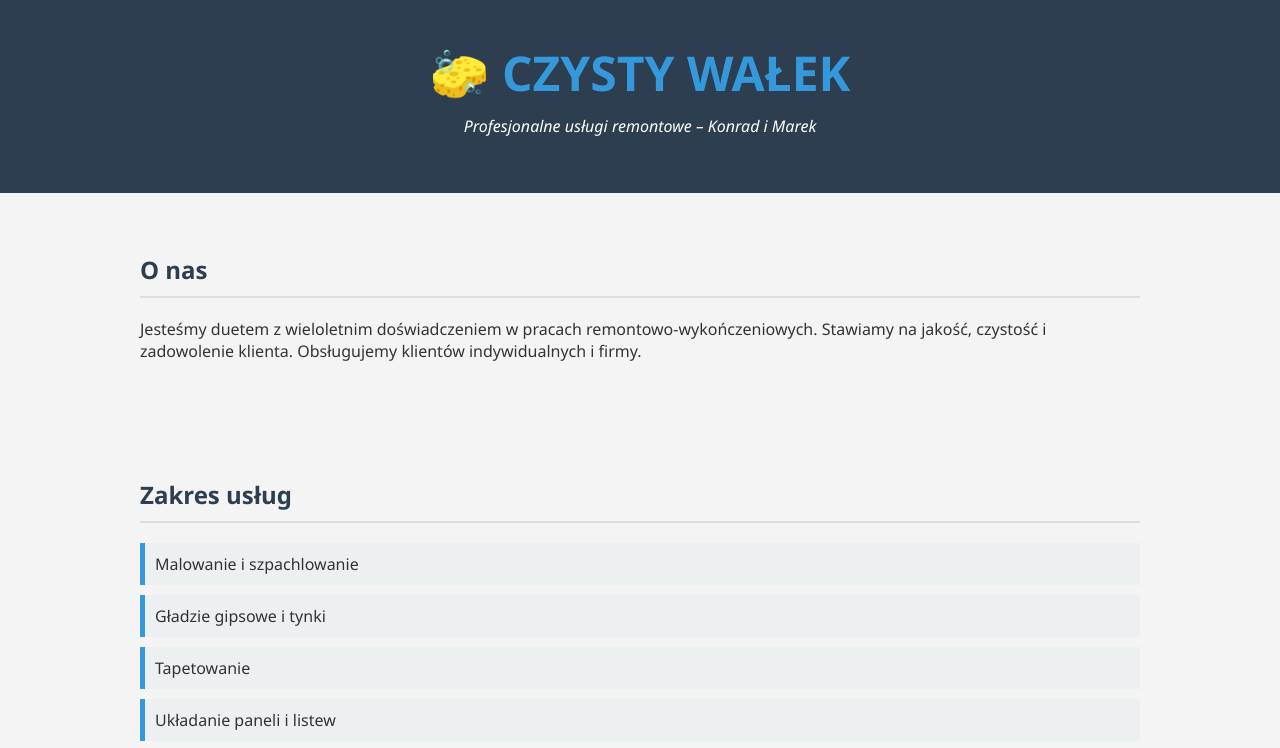
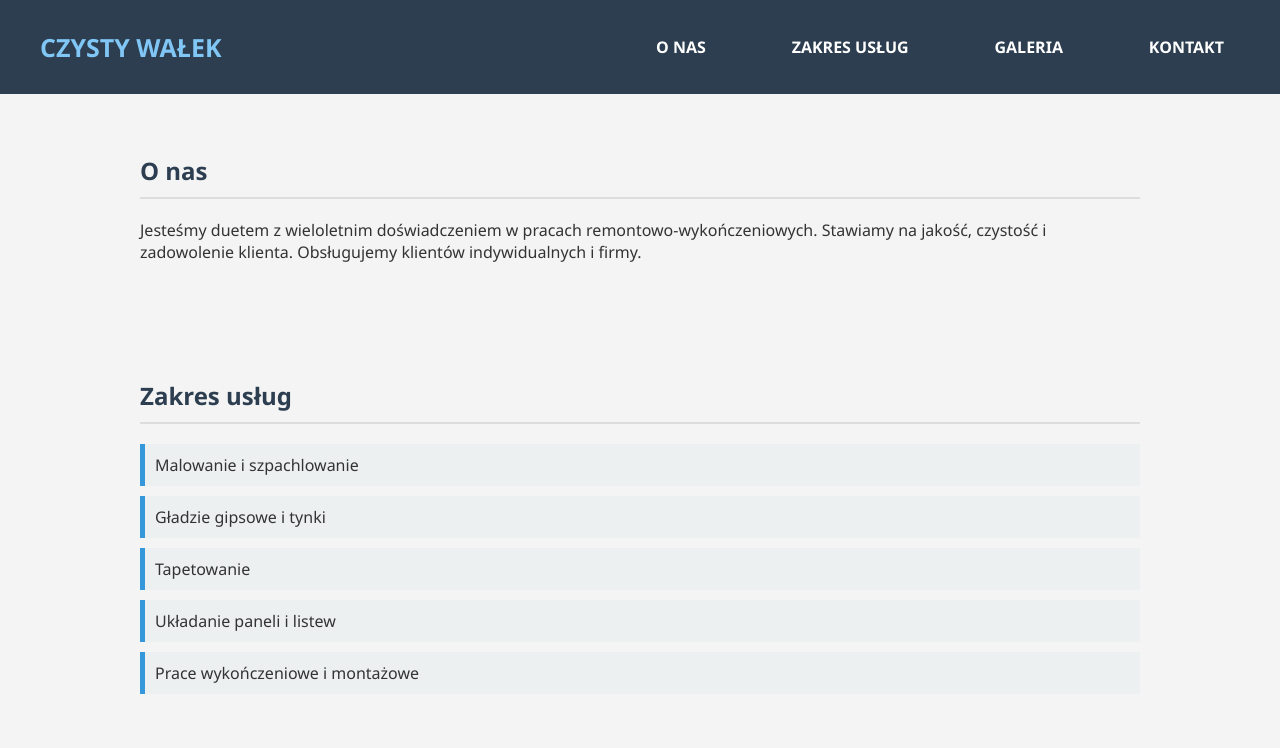
Before and after one commit to keex1k/tzalecki_layout, a plain HTML site: page index.html in a window 1280 px wide. Shown: the top 748 px of the page. Drawn offline with Linux system fonts and the light colour scheme.

Commit message:
restructuring & nav element

```diff
--- a/index.html
+++ b/index.html
@@ -4,122 +4,23 @@
   <meta charset="UTF-8">
   <meta name="viewport" content="width=device-width, initial-scale=1">
   <title>CZYSTY WAŁEK – Usługi remontowe</title>
-  <style>
-    body {
-      margin: 0;
-      font-family: 'Segoe UI', Tahoma, Geneva, Verdana, sans-serif;
-      background-color: #f4f4f4;
-      color: #333;
-    }
-
-    header {
-      background-color: #2c3e50;
-      color: white;
-      padding: 40px 20px;
-      text-align: center;
-    }
-
-    header h1 {
-      margin: 0;
-      font-size: 2.8em;
-    }
-
-    header p {
-      font-style: italic;
-      margin-top: 10px;
-    }
-
-    .logo {
-      font-size: 3em;
-      font-weight: bold;
-      color: #3498db;
-    }
-
-    .section {
-      padding: 40px 20px;
-      max-width: 1000px;
-      margin: auto;
-    }
-
-    h2 {
-      color: #2c3e50;
-      border-bottom: 2px solid #ddd;
-      padding-bottom: 10px;
-    }
-
-    .services ul {
-      list-style-type: none;
-      padding: 0;
-    }
-
-    .services li {
-      background: #ecf0f1;
-      margin: 10px 0;
-      padding: 10px;
-      border-left: 5px solid #3498db;
-    }
-
-    .gallery {
-      display: grid;
-      grid-template-columns: repeat(auto-fill, minmax(200px, 1fr));
-      gap: 10px;
-    }
-
-    .gallery img {
-      width: 100%;
-      height: auto;
-      border-radius: 5px;
-    }
-
-    .contact p, .contact a {
-      font-size: 18px;
-      margin: 5px 0;
-    }
-
-    form {
-      display: flex;
-      flex-direction: column;
-    }
-
-    input, textarea {
-      padding: 10px;
-      margin-bottom: 10px;
-      border: 1px solid #bbb;
-      border-radius: 4px;
-    }
-
-    button {
-      background-color: #3498db;
-      color: white;
-      border: none;
-      padding: 10px;
-      font-size: 16px;
-      border-radius: 4px;
-      cursor: pointer;
-    }
-
-    .map {
-      width: 100%;
-      height: 300px;
-      margin-top: 20px;
-      border: none;
-      border-radius: 5px;
-    }
-
-    footer {
-      text-align: center;
-      background-color: #2c3e50;
-      color: white;
-      padding: 20px;
-      margin-top: 40px;
-    }
-  </style>
+  <link rel="stylesheet" href="./main.css">
 </head>
 <body>
 
-<header>
-  <div class="logo">🧽 CZYSTY WAŁEK</div>
-  <p>Profesjonalne usługi remontowe – Konrad i Marek</p>
+<header class="header">
+  <div class="logo">
+    CZYSTY WAŁEK
+  </div>
+
+  <nav class="navigation">
+    <ul class="navigation__list">
+      <li><a class="navigation__element" href="#about">O NAS</a></li>
+      <li><a class="navigation__element" href="#about">ZAKRES USŁUG</a></li>
+      <li><a class="navigation__element" href="#about">GALERIA</a></li>
+      <li><a class="navigation__element" href="#about">KONTAKT</a></li>
+    </ul>
+  </nav>
 </header>
 
 <section class="section about">
--- /dev/null
+++ b/main.scss
@@ -0,0 +1,8 @@
+@import './styles/blocks/body.scss';
+@import './styles/blocks/footer.scss';
+@import './styles/blocks/gallery.scss';
+@import './styles/blocks/header.scss';
+@import './styles/blocks/logo.scss';
+@import './styles/blocks/section.scss';
+@import './styles/blocks/services.scss';
+@import './styles/blocks/navigation.scss';
--- /dev/null
+++ b/styles/blocks/body.scss
@@ -0,0 +1,6 @@
+body {
+    margin: 0;
+    font-family: 'Segoe UI', Tahoma, Geneva, Verdana, sans-serif;
+    background-color: #f4f4f4;
+    color: #333;
+  }
--- /dev/null
+++ b/styles/blocks/footer.scss
@@ -0,0 +1,42 @@
+.contact p, .contact a {
+    font-size: 18px;
+    margin: 5px 0;
+  }
+
+  form {
+    display: flex;
+    flex-direction: column;
+  }
+
+  input, textarea {
+    padding: 10px;
+    margin-bottom: 10px;
+    border: 1px solid #bbb;
+    border-radius: 4px;
+  }
+
+  button {
+    background-color: #3498db;
+    color: white;
+    border: none;
+    padding: 10px;
+    font-size: 16px;
+    border-radius: 4px;
+    cursor: pointer;
+  }
+
+  .map {
+    width: 100%;
+    height: 300px;
+    margin-top: 20px;
+    border: none;
+    border-radius: 5px;
+  }
+
+  footer {
+    text-align: center;
+    background-color: #2c3e50;
+    color: white;
+    padding: 20px;
+    margin-top: 40px;
+  }
--- /dev/null
+++ b/styles/blocks/gallery.scss
@@ -0,0 +1,11 @@
+.gallery {
+    display: grid;
+    grid-template-columns: repeat(auto-fill, minmax(200px, 1fr));
+    gap: 10px;
+  }
+
+  .gallery img {
+    width: 100%;
+    height: auto;
+    border-radius: 5px;
+  }
--- /dev/null
+++ b/styles/blocks/header.scss
@@ -0,0 +1,18 @@
+.header {
+    background-color: #2c3e50;
+    color: white;
+    padding: 20px 40px;
+    display: flex;
+    justify-content: space-between;
+  }
+
+  header h1 {
+    margin: 0;
+    font-size: 2.8em;
+  }
+
+  h2 {
+    color: #2c3e50;
+    border-bottom: 2px solid #ddd;
+    padding-bottom: 10px;
+  }
--- /dev/null
+++ b/styles/blocks/logo.scss
@@ -0,0 +1,14 @@
+.logo {
+    font-size: 25px;
+    font-weight: bold;
+    justify-content: center;
+    color: #81c7f6;
+    display: flex;
+    flex-direction: column;
+    width: 25%;
+
+    &__paragraph{
+      font-size: 15px;
+      color: white;
+    }
+  }
--- /dev/null
+++ b/styles/blocks/navigation.scss
@@ -0,0 +1,44 @@
+.navigation {
+    display: flex;
+    width: 50%;
+
+    &__list {
+      flex: 1;
+      list-style: none;
+      display: flex;
+      align-items: center;
+      justify-content: space-between;
+      padding: 0;
+      margin: 0;
+    }
+
+    &__element {
+      flex: 1;
+      text-align: center;
+      padding: 1rem;
+      cursor: pointer;
+      position: relative;
+      font-weight: bold;
+      text-decoration: none;
+      color: white;
+
+      // tekst jako inline-block kontener
+      display: inline-block;
+
+      &::after {
+        content: "";
+        position: absolute;
+        bottom: 0;
+        left: 0;
+        height: 2px;
+        width: 100%; // teraz pasuje do długości tekstu
+        background-color: #bcb9b7;
+        opacity: 0;
+        transition: opacity 0.3s ease;
+      }
+
+      &:hover::after {
+        opacity: 1;
+      }
+    }
+  }
--- /dev/null
+++ b/styles/blocks/section.scss
@@ -0,0 +1,5 @@
+.section {
+    padding: 40px 20px;
+    max-width: 1000px;
+    margin: auto;
+  }
--- /dev/null
+++ b/styles/blocks/services.scss
@@ -0,0 +1,11 @@
+.services ul {
+    list-style-type: none;
+    padding: 0;
+  }
+
+  .services li {
+    background: #ecf0f1;
+    margin: 10px 0;
+    padding: 10px;
+    border-left: 5px solid #3498db;
+  }
```
Also changed, not shown: main.css (added), 1 other file.
